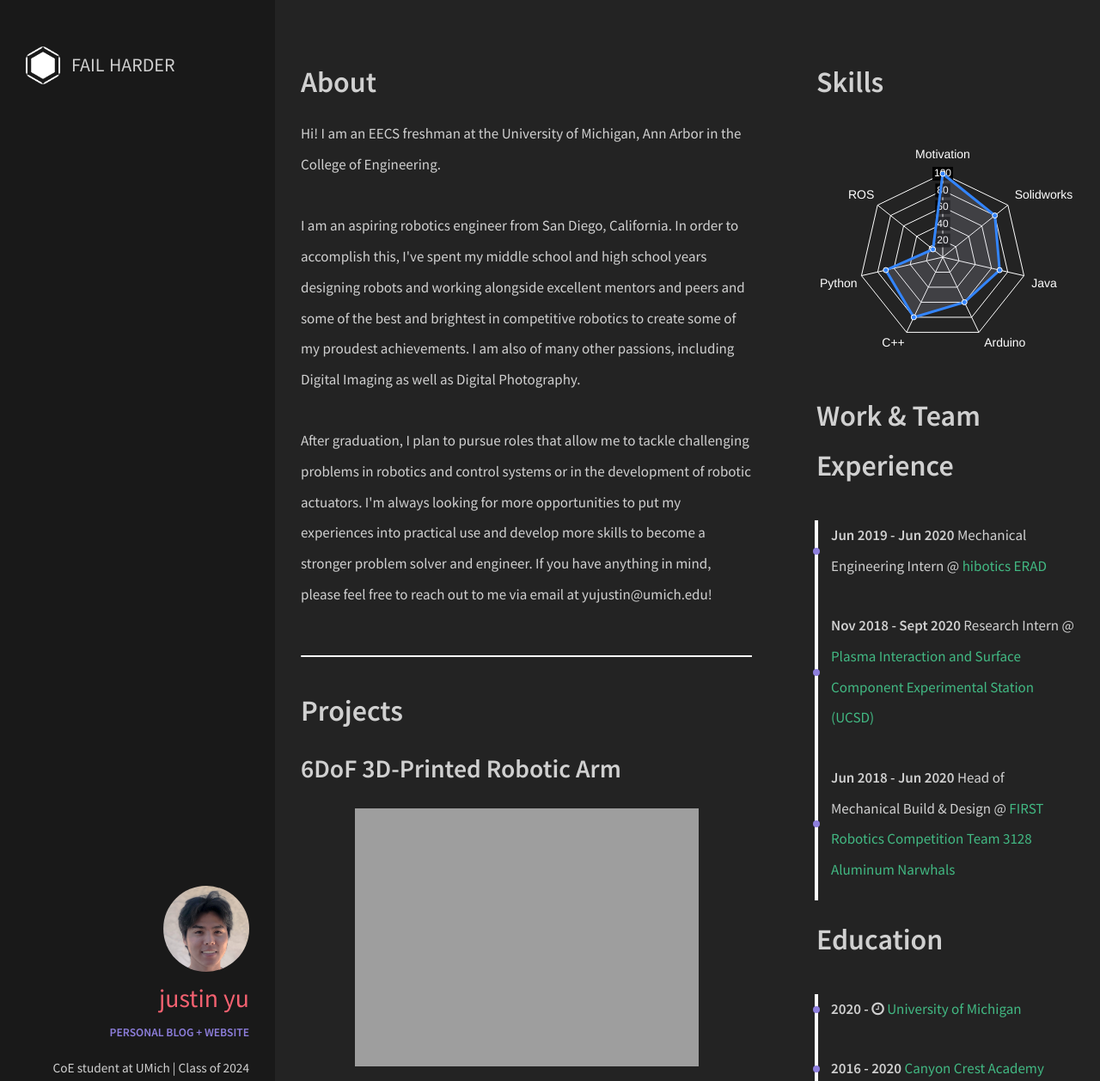
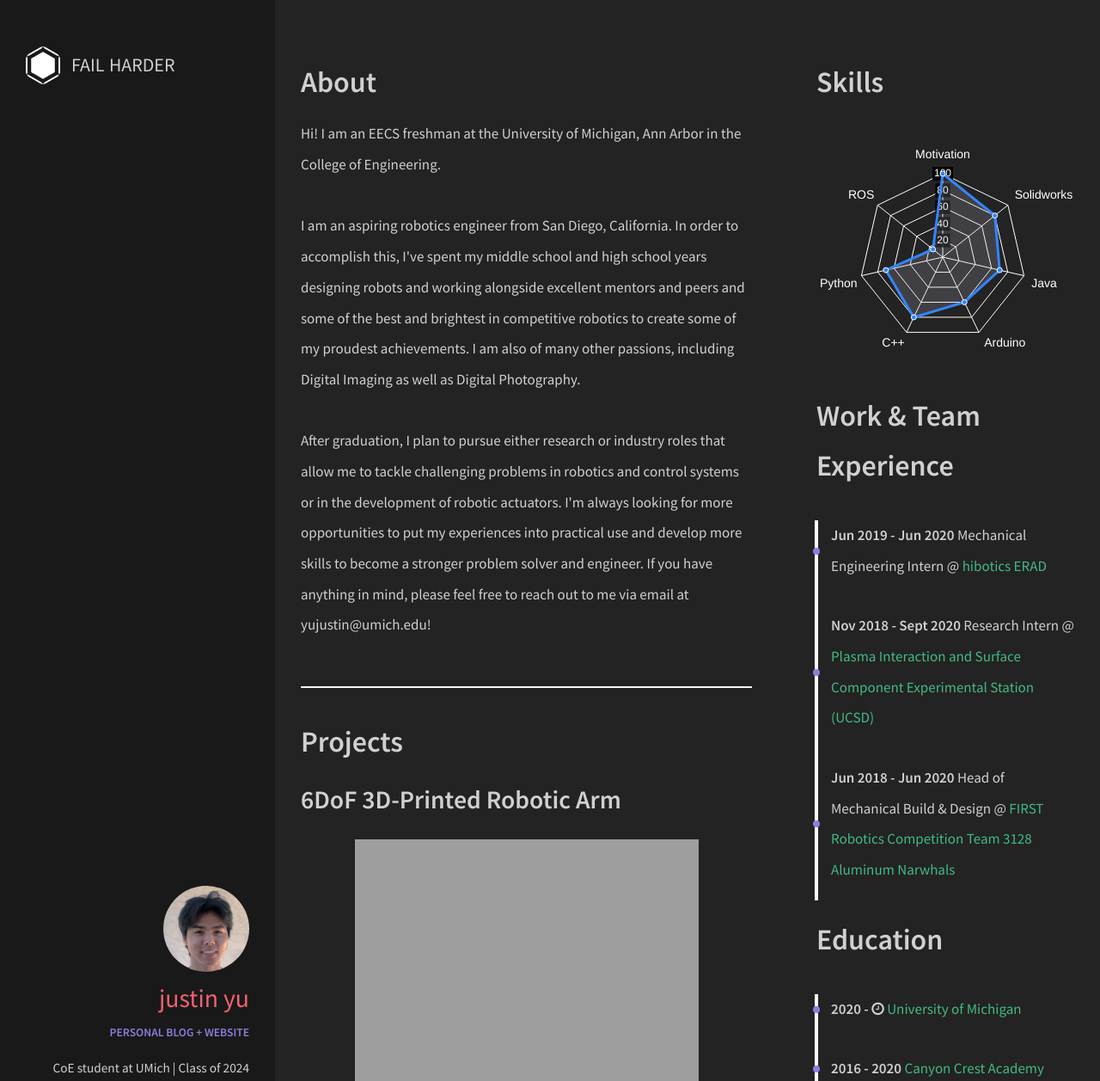
Before and after one commit to uynitsuj/uynitsuj.github.io, a Jekyll site: the page built from about.html, in a window 1280 px wide, cut to the strip 0-1257 px from the top of the page. Shown: the whole strip at 86% size. Built offline with Jekyll 4.4.1, drawn with Linux system fonts in a browser that asks for light colours; nearby versions of some CDN libraries.

Commit message:
about page update

```diff
--- a/_includes/sections/about.html
+++ b/_includes/sections/about.html
@@ -7,7 +7,7 @@
     I am an aspiring robotics engineer from San Diego, California. In order to accomplish this, I've spent my middle school and high school years designing robots and working alongside excellent mentors and peers and some of the best and brightest in competitive robotics to create some of my proudest achievements. I am also of many other passions, including Digital Imaging as well as Digital Photography. <br /><br/>
 
 
-    After graduation, I plan to pursue roles that allow me to tackle challenging problems in robotics and control systems or in the development of robotic actuators. I'm always looking for more opportunities to put my experiences into practical use and develop more skills to become a stronger problem solver and engineer. If you have anything in mind, please feel free to reach out to me via email at yujustin@umich.edu! <br /><br/>
+    After graduation, I plan to pursue either research or industry roles that allow me to tackle challenging problems in robotics and control systems or in the development of robotic actuators. I'm always looking for more opportunities to put my experiences into practical use and develop more skills to become a stronger problem solver and engineer. If you have anything in mind, please feel free to reach out to me via email at yujustin@umich.edu! <br /><br/>
 
 
 </div>
```
